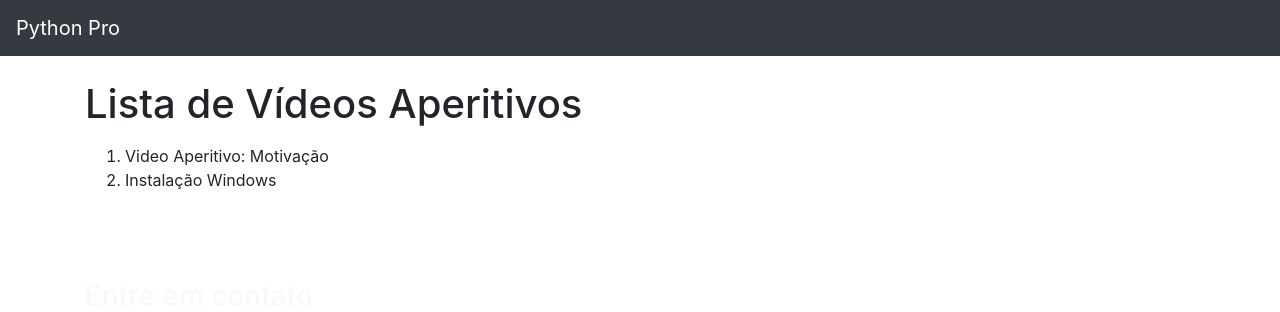
After one commit to Gabrieltggv/Curso-Django, a Django app: page /aperitivos/ in a window 1280 px wide. The commit adds this page. Shown: the top 312 px of the page. Run offline with Django 3.2, Linux system fonts and the light colour scheme; some libraries are stand-ins or nearby versions.

Commit message:
Implementado múltiplos elementos em um template utilizando tag "for"
close #50

```diff
--- /dev/null
+++ b/pypro/aperitivos/templates/aperitivos/indice.html
@@ -0,0 +1,20 @@
+{% extends 'base/base.html' %}
+{% load static %}
+{% block title %}Python Pro - Aperitivos{% endblock title %}
+{% block description %}Página com todos vídeos gratuitos{% endblock description %}
+{% block body %}
+<div class="container">
+    <div class="row">
+        <div class="col-md-12">
+            <h1 class="mt-4 mb-3">Lista de Vídeos Aperitivos</h1>
+            <ol>
+                {% for video in videos %}
+                    <li>{{ video.titulo | default:"Faltando Título" }}</li>
+                {% empty %}
+                    <li>Não foi encontrado nenhum vídeo de aperitivo</li>
+                {% endfor %}
+            </ol>
+        </div>
+    </div>
+</div>
+{% endblock body %}
--- a/pypro/aperitivos/templates/aperitivos/video.html
+++ b/pypro/aperitivos/templates/aperitivos/video.html
@@ -6,7 +6,7 @@
     <div class="container">
         <div class="row">
             <div class="col-md-12">
-                <h1 class="mt-4 mb-3">{{ video.titulo }}</h1>
+                <h1 class="mt-4 mb-3">{{ video.titulo | default:"Faltando Título" }}</h1>
                 <iframe src="https://player.vimeo.com/video/{{ video.vimeo_id }}" width="640" height="480" frameborder="0"
                         allow="autoplay; fullscreen" allowfullscreen></iframe>
             </div>
--- a/pypro/aperitivos/urls.py
+++ b/pypro/aperitivos/urls.py
@@ -1,8 +1,9 @@
 from django.urls import path
 
-from pypro.aperitivos.views import video
+from pypro.aperitivos.views import video, indice
 
 app_name = 'aperitivos'
 urlpatterns = [
     path('<slug:slug>', video, name='video'),
+    path('', indice, name='indice'),
 ]
--- a/pypro/aperitivos/views.py
+++ b/pypro/aperitivos/views.py
@@ -1,10 +1,17 @@
 from django.shortcuts import render
+
+videos = [
+    {'slug': 'motivacao', 'titulo': 'Video Aperitivo: Motivação', 'vimeo_id': 438388825},
+    {'slug': 'instalacao-windows', 'titulo': 'Instalação Windows', 'vimeo_id': 251497668},
+]
+
+videos_dct = {dct['slug']: dct for dct in videos}
+
+
+def indice(request):
+    return render(request, 'aperitivos/indice.html', context={'videos': videos})
 
 
 def video(request, slug):
-    videos = {
-        'motivacao': {'titulo': 'Video Aperitivo: Motivação', 'vimeo_id': 438388825},
-        'instalacao-windows': {'titulo': 'Instalação Windows', 'vimeo_id': 251497668},
-    }
-    video = videos[slug]
+    video = videos_dct[slug]
     return render(request, 'aperitivos/video.html', context={'video': video})
```
Also changed, not shown: pypro/aperitivos/tests/tests_indice.py (added, +27 -0 lines), pypro/aperitivos/tests/tests_video.py (renamed from pypro/aperitivos/tests.py, +1 -1 lines), pypro/aperitivos/tests/__init__.py (added).
